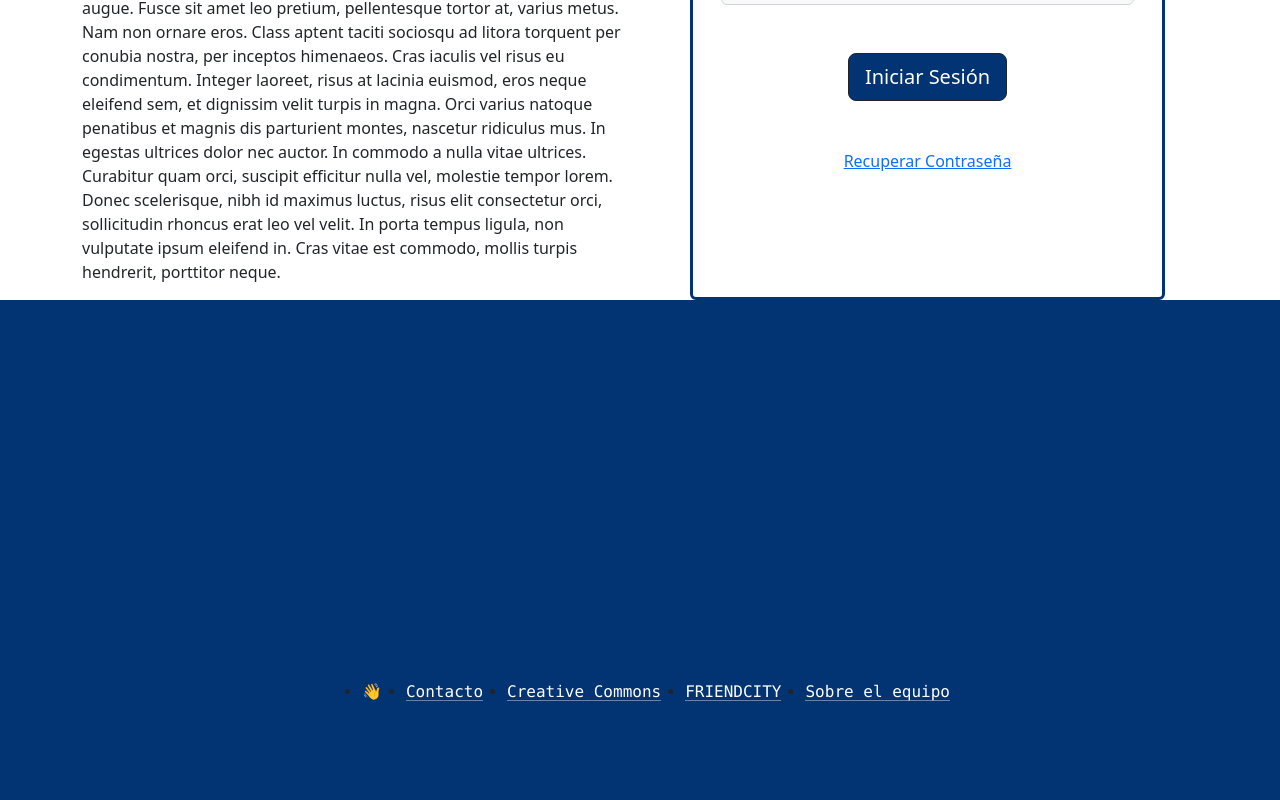
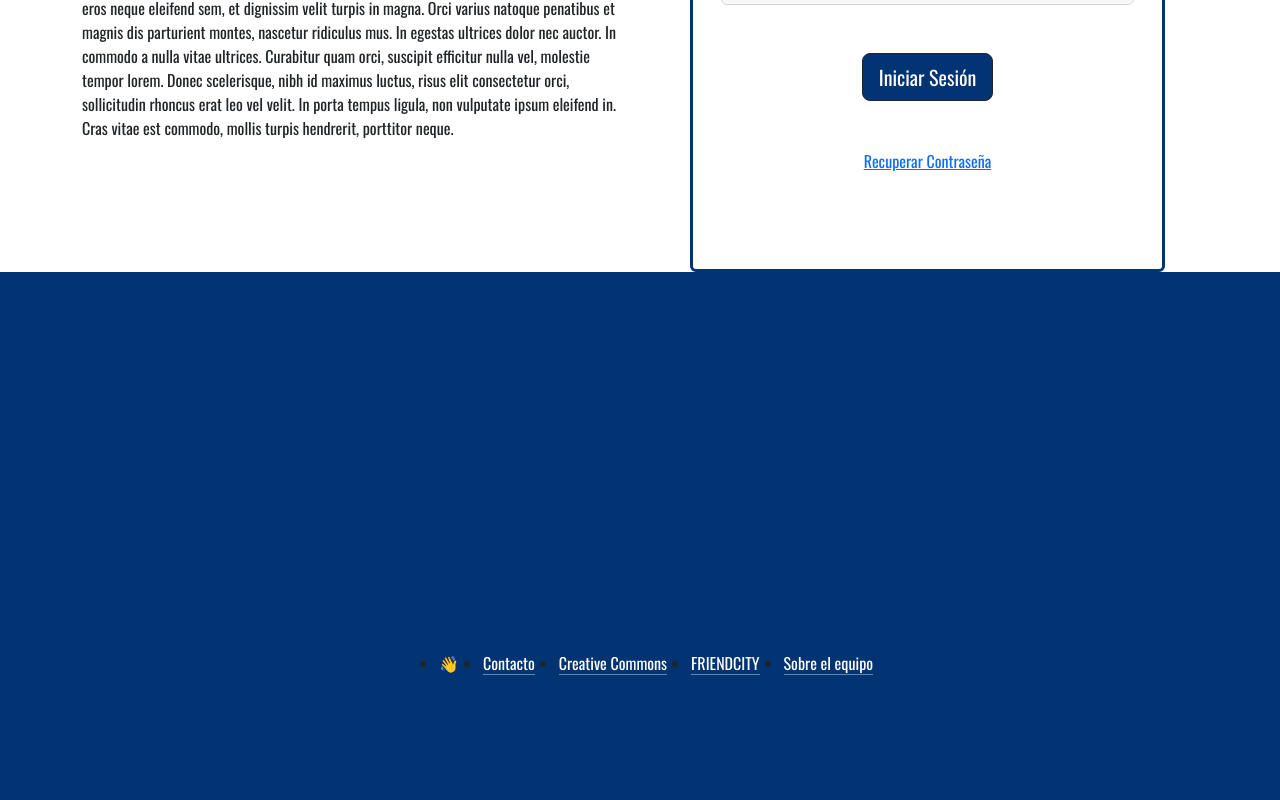
Before and after one commit to BeaRobledillo/Friendzone-Frontend, an Angular app: page / in a window 1280 px wide. Shown: the part 714-1514 px from the top of the page. Built offline with nearby package versions, Linux system fonts and the light colour scheme.

Commit message:
montserrat font

```diff
--- a/src/index.html
+++ b/src/index.html
@@ -3,7 +3,7 @@
 
 <head>
   <meta charset="utf-8">
-  <title>FriendzoneFrontend</title>
+  <title>FriendCity</title>
   <base href="/">
 
   <meta name="viewport" content="width=device-wid th, initial-scale=1">
--- a/src/styles.css
+++ b/src/styles.css
@@ -1 +1,6 @@
 /* You can add global styles to this file, and also import other style files */
+@import url('https://fonts.googleapis.com/css2?family=Oswald:wght@300;400&display=swap');
+
+*{
+    font-family: 'Oswald', sans-serif;
+  }
```
